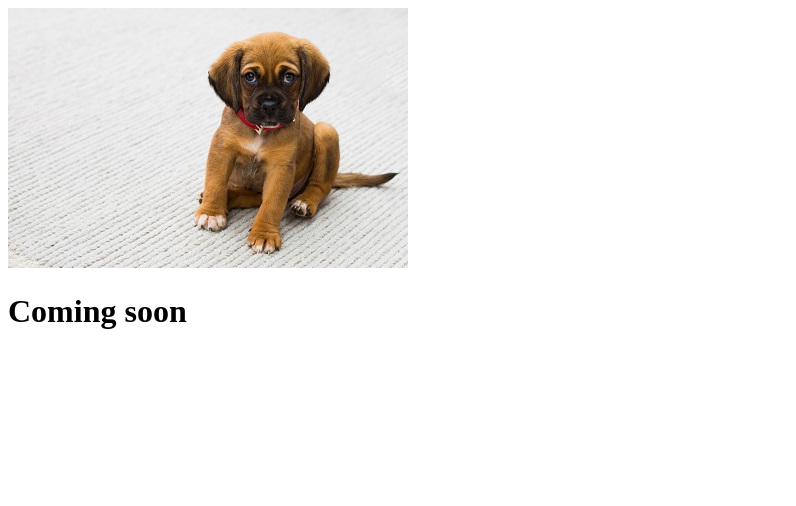
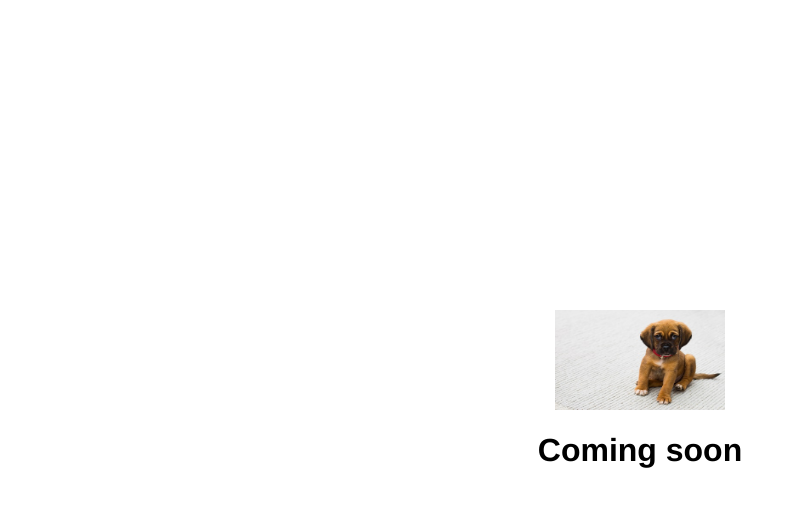
Before and after one commit to VictoriaSTo/git-101, a plain HTML site: page index.html in a window 1280 px wide. Shown: the whole page, without its empty margins (0-796 px from the left). Drawn offline with Linux system fonts and the light colour scheme.

Commit message:
Centered and stylied

```diff
--- a/index.html
+++ b/index.html
@@ -2,9 +2,12 @@
 <html>
 <head>
 	<title></title>
+	<link rel="stylesheet" href="style.css">
 </head>
 <body>
-	<img src="3.jpg" alt="">
-  <h1>Coming soon</h1>
+  <div id="container">
+	<img id="logo" src="3.jpg" alt="">
+    <h1>Coming soon</h1>
+  </div>
 </body>
 </html>
--- /dev/null
+++ b/style.css
@@ -0,0 +1,17 @@
+body {
+	margin: 0;
+	font-family: Helvetica;
+}
+
+#logo {
+  height: 100px;
+  width: 170px;
+}
+
+#container {
+display: flex;
+align-items: center;
+justify-content: center;
+height: 100vh;
+flex-direction: column;
+}
```
